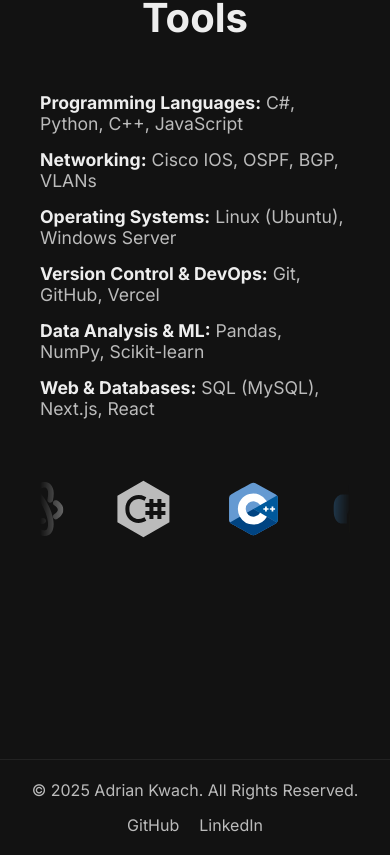
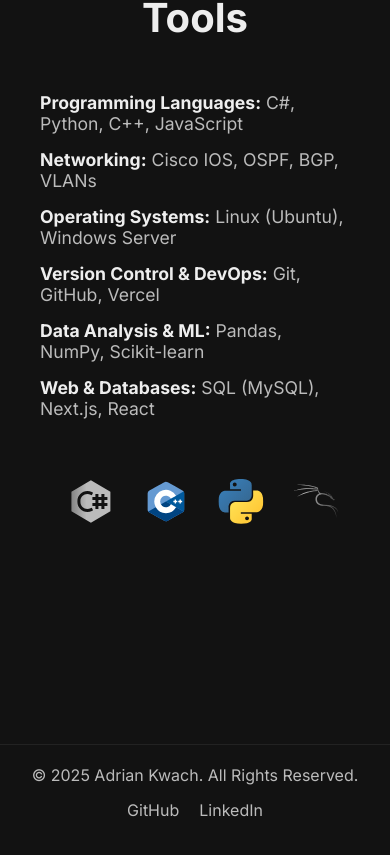
Before and after one commit to AddyKwach/adriankwach.com, a Next.js app: page / in a window 390 px wide. Shown: the part 1973-2828 px from the top of the page. Built offline with nearby package versions, Linux system fonts and the light colour scheme.

Commit message:
Update SkillsSection.module.css
loop fixed

```diff
--- a/components/home/SkillsSection.module.css
+++ b/components/home/SkillsSection.module.css
@@ -1,16 +1,12 @@
 /* components/home/SkillsSection.module.css */
 
-/* In components/home/SkillsSection.module.css */
-
 .skillsSection {
-  /* MODIFICATION: Changed min-height to padding for better mobile consistency */
   padding: 120px 20px;
-
   display: flex;
   flex-direction: column;
   justify-content: center;
   align-items: center;
-  width: 100%; /* Explicitly set the width */
+  width: 100%;
 }
 
 .title {
@@ -39,17 +35,15 @@
 
 /* --- Infinite Carousel Styles --- */
 
-/* NEW: This style controls the overall width of the carousel area */
 .carouselWrapper {
   width: 100%;
-  max-width: 500px; /* You can adjust this value */
+  max-width: 900px;
   margin: 0 auto;
 }
 
 .carouselContainer {
   overflow: hidden;
   width: 100%;
-  /* Adjusted the fade effect for the narrower container */
   -webkit-mask-image: linear-gradient(to right, transparent, black 15%, black 85%, transparent);
   mask-image: linear-gradient(to right, transparent, black 15%, black 85%, transparent);
 }
@@ -61,7 +55,6 @@
 
 .skillCarouselIcon {
   flex-shrink: 0;
-  /* MODIFIED: Reduced the size and spacing of the icons */
   width: 60px;
   height: 60px;
   margin: 0 25px;
@@ -69,7 +62,7 @@
   align-items: center;
   justify-content: center;
   color: var(--secondary-text-dark);
-  font-size: 36px; /* For SVGs */
+  font-size: 36px;
   transition: color 0.3s ease;
 }
 
@@ -80,7 +73,6 @@
 .separator {
   flex-shrink: 0;
   width: 2px;
-  /* MODIFIED: Reduced the height and spacing of the separator lines */
   height: 40px;
   background-color: var(--border-dark);
   margin: 0 35px;
@@ -96,4 +88,26 @@
   .skillsGrid {
     grid-template-columns: 1fr;
   }
+
+  /*
+    --- NEW MOBILE CAROUSEL STYLES ---
+    This section directly targets your idea about icon sizes on mobile.
+  */
+  .carouselWrapper {
+    max-width: 100%; /* Allow carousel to take full screen width on mobile */
+  }
+
+  .skillCarouselIcon {
+    /* Making icons and their spacing smaller for mobile devices */
+    width: 45px;
+    height: 45px;
+    margin: 0 15px;
+    font-size: 28px;
+  }
+
+  .separator {
+    /* Making separators smaller to match */
+    height: 30px;
+    margin: 0 20px;
+  }
 }
```
